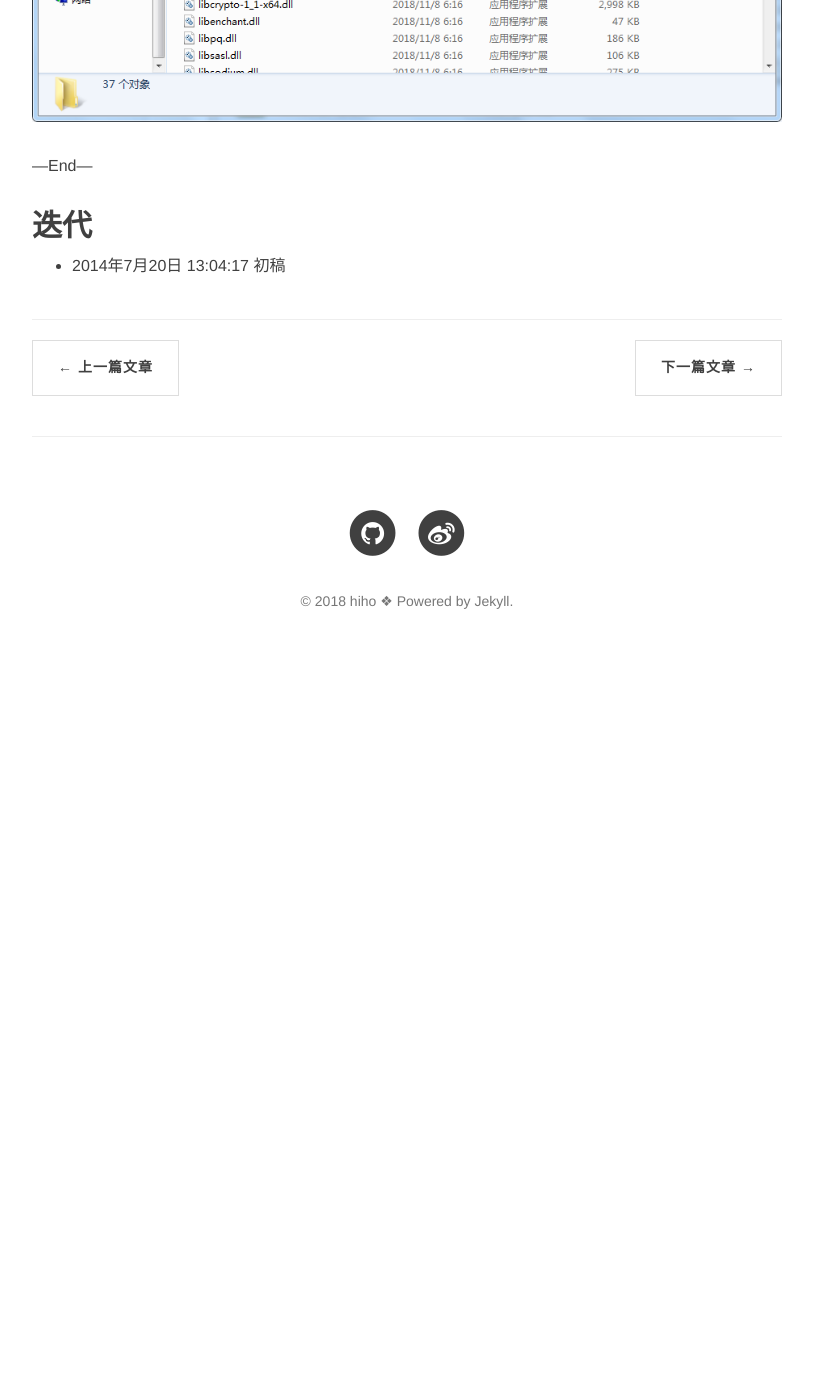
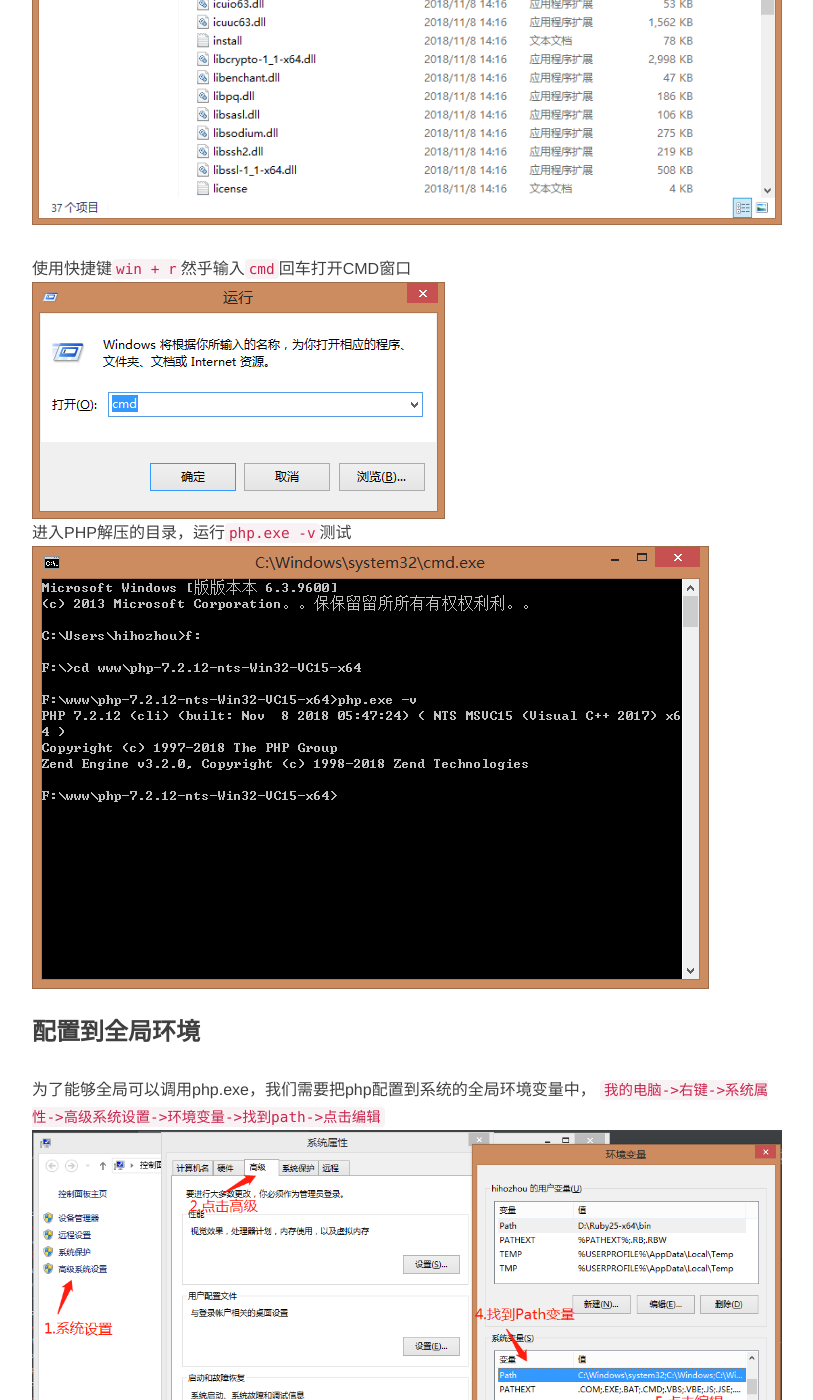
Before and after one commit to hihozhou/hihoZhou.github.io, a Jekyll site: the page built from _posts/2014-07-20-window-php-install.md, in a window 1280 px wide and 1400 px high, scrolled down 2466 px. Shown: the whole window, without its empty margins (233-1046 px from the left). Built offline with Jekyll 4.4.1, drawn with Linux system fonts in a browser that asks for light colours; nearby versions of some CDN libraries; Markdown is read by kramdown in place of the engine named in the settings; comment, search, counter and statistics services are not loaded; before the commit the page ends 3145 px from its top, so only the background shows below that; some of the changed text lies outside the part shown.

Commit message:
php window 配置全局环境

```diff
--- a/_posts/2014-07-20-window-php-install.md
+++ b/_posts/2014-07-20-window-php-install.md
@@ -22,8 +22,23 @@
 ![3.png](/source/images/window-php-install/3.png)
 
 ## 安装PHP
-下载刚刚上面的PHP包，后解压到指定的目录，我这里解压到`F:\www\php-7.2.12`
+下载刚刚上面的PHP包，后解压到指定的目录，我这里解压到`F:\www\php-7.2.12-nts-Win32-VC15-x64`
 ![4.png](/source/images/window-php-install/4.png)
+
+使用快捷键`win + r`然乎输入`cmd`回车打开CMD窗口
+![5.png](/source/images/window-php-install/5.png)
+进入PHP解压的目录，运行`php.exe -v`测试
+![6.png](/source/images/window-php-install/6.png)
+
+### 配置到全局环境
+为了能够全局可以调用php.exe，我们需要把php配置到系统的全局环境变量中，
+`我的电脑->右键->系统属性->高级系统设置->环境变量->找到path->点击编辑`
+![7.png](/source/images/window-php-install/7.png)
+
+然后加上你的`;php目录的地址`，我这里是`;F:\www\php-7.2.12-nts-Win32-VC15-x64`
+![8.png](/source/images/window-php-install/8.png)
+然后就可以全局调用php.exe了
+![9.png](/source/images/window-php-install/9.png)
 
 
 
```
Also changed, not shown: _posts/2017-07-20-window-jekyll.md (+1 -1 lines), source/images/window-php-install/4.png, source/images/window-php-install/5.png (added), source/images/window-php-install/6.png (added), source/images/window-php-install/7.png (added), source/images/window-php-install/8.png (added), source/images/window-php-install/9.png (added).
